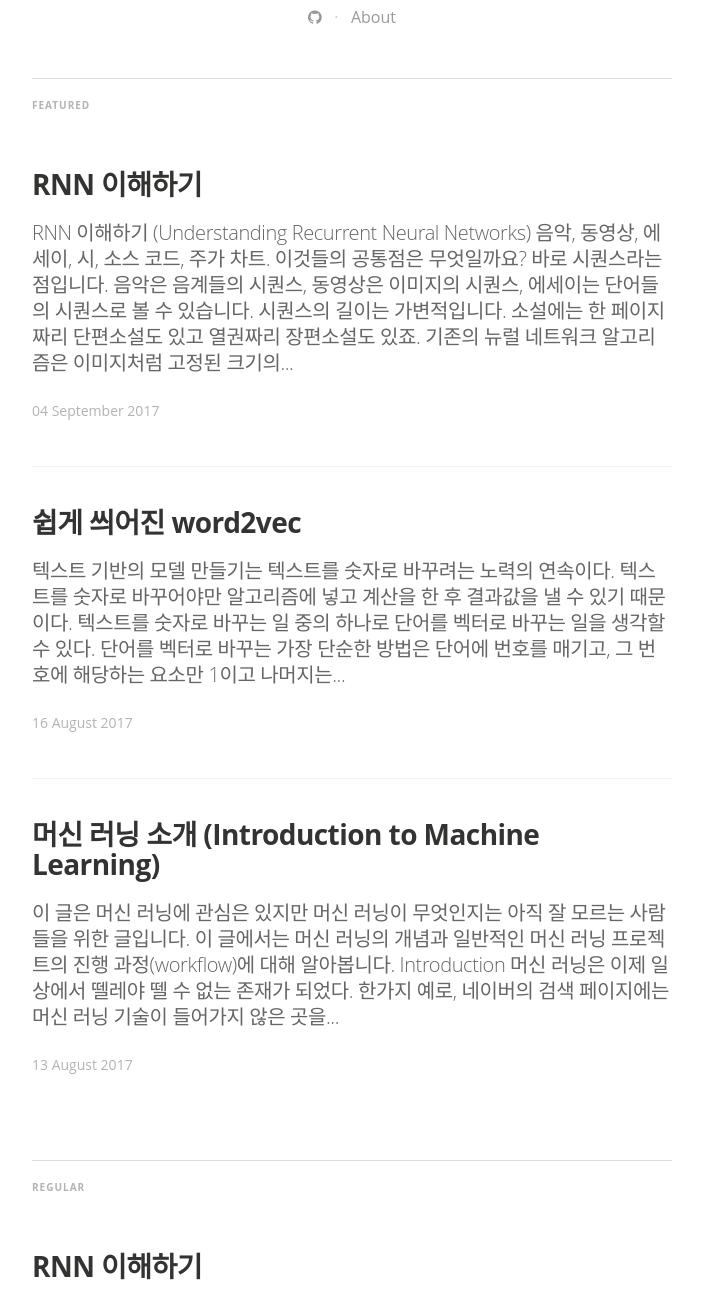
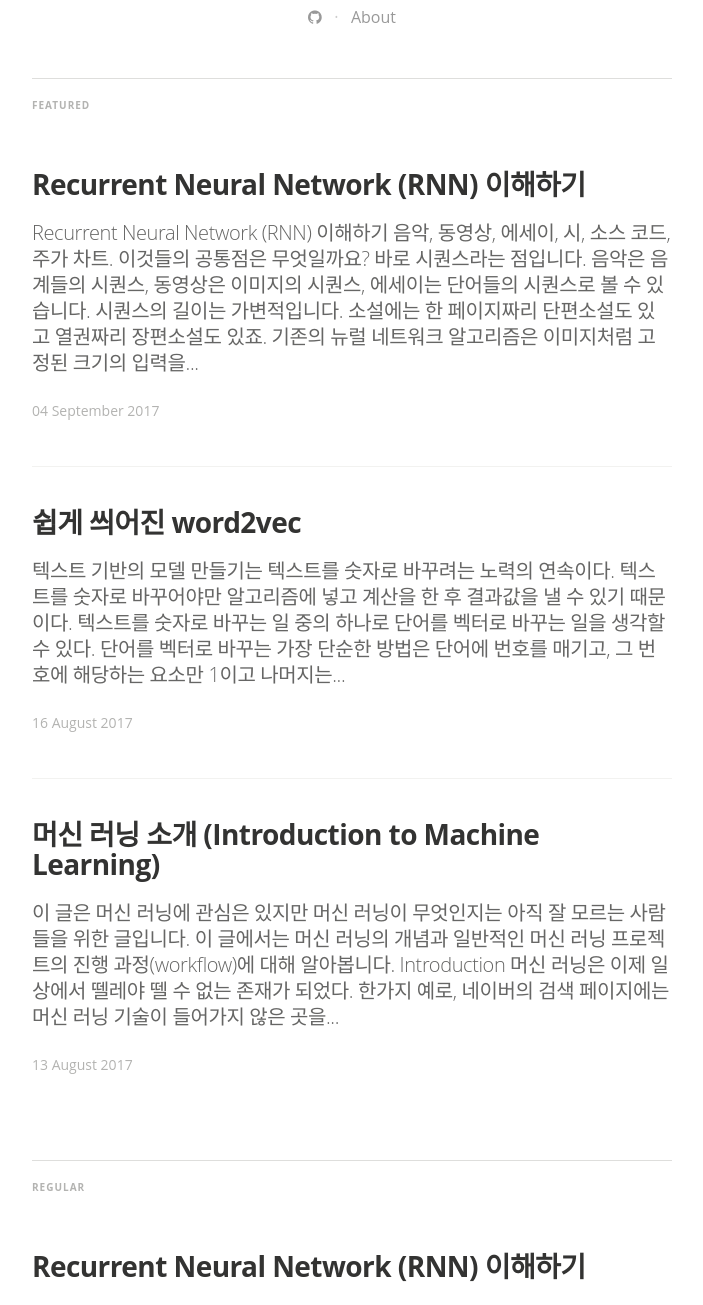
Before and after one commit to dreamgonfly/dreamgonfly.github.io, a Jekyll site: the page built from index.html, in a window 1280 px wide and 1400 px high, scrolled down 538 px, cut to the strip 95-1400 px from the top of the window. Shown: the whole strip, without its empty margins (288-991 px from the left). Built offline with Jekyll 4.4.1, drawn with Linux system fonts in a browser that asks for light colours; nearby versions of some CDN libraries; some web fonts are replaced; the list of posts is cut into pages by our own code; comment, search, counter and statistics services are not loaded; some of the changed text lies outside the part shown.

Commit message:
Update the title of "understanding rnn"

```diff
--- a/_posts/2017-09-04-understanding-rnn.md
+++ b/_posts/2017-09-04-understanding-rnn.md
@@ -1,13 +1,13 @@
 ---
 layout: post
-title:  "RNN 이해하기"
+title:  "Recurrent Neural Network (RNN) 이해하기"
 date:   2017-09-04
 categories: rnn
 tags: featured
 image: /assets/article_images/2014-08-29-welcome-to-jekyll/desktop.JPG
 comments: true
 ---
-# RNN 이해하기 (Understanding Recurrent Neural Networks)
+# Recurrent Neural Network (RNN) 이해하기
 
 음악, 동영상, 에세이, 시, 소스 코드, 주가 차트. 이것들의 공통점은 무엇일까요? 바로 시퀀스라는 점입니다. 음악은 음계들의 시퀀스, 동영상은 이미지의 시퀀스, 에세이는 단어들의 시퀀스로 볼 수 있습니다. 시퀀스의 길이는 가변적입니다. 소설에는 한 페이지짜리 단편소설도 있고 열권짜리 장편소설도 있죠. 기존의 뉴럴 네트워크 알고리즘은 이미지처럼 고정된 크기의 입력을 다루는 데는 탁월하지만, 가변적인 크기의 데이터를 모델링하기에는 적합하지 않습니다.
 
```
